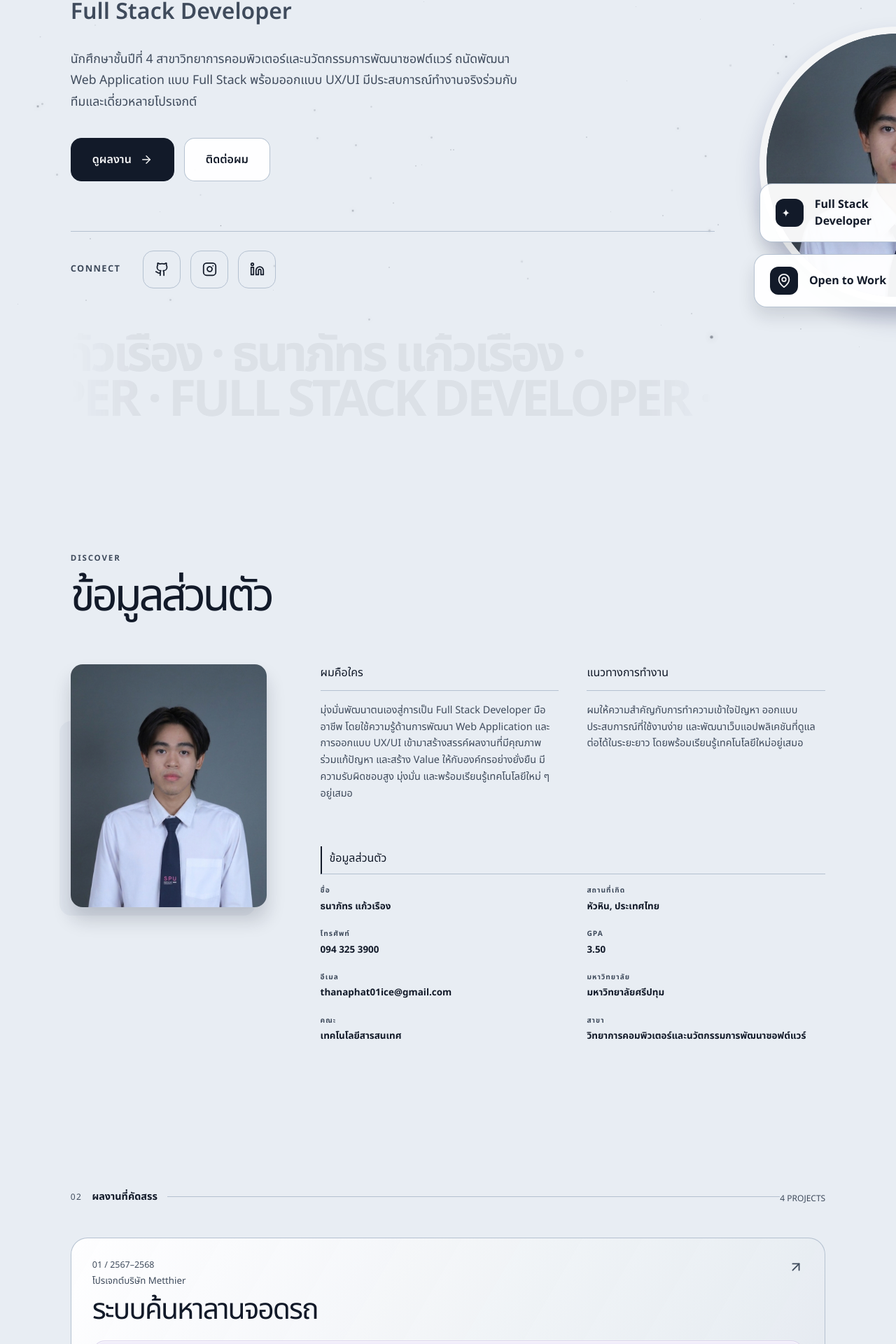
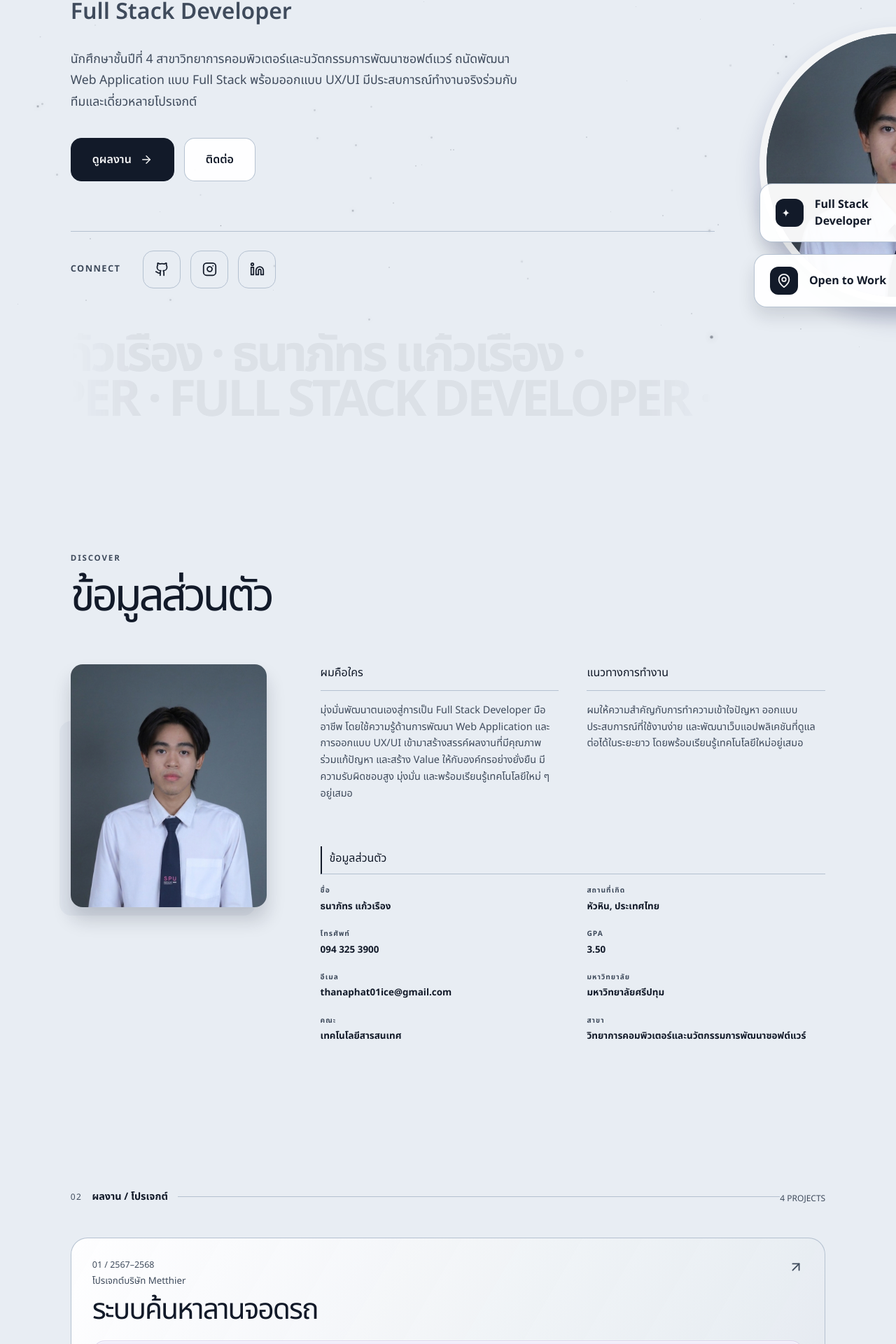
Before and after one commit to Iizensx/Portfolio, a React (Vite) app: page / in a window 1280 px wide. Shown: the part 297-2217 px from the top of the page at 70% size. Built offline with nearby package versions, Linux system fonts and the light colour scheme.

Commit message:
แก้อักษร

```diff
--- a/src/components/Hero.jsx
+++ b/src/components/Hero.jsx
@@ -11,7 +11,7 @@ export default function Hero() {
         <p className="hero-bio">{profile.heroBio}</p>
         <div className="hero-actions">
           <a href="#projects" className="button-primary">ดูผลงาน <ArrowRight size={18} /></a>
-          <a href="#contact" className="button-secondary">ติดต่อผม</a>
+          <a href="#contact" className="button-secondary">ติดต่อ</a>
         </div>
         <div className="connect-row">
           <span>CONNECT</span>
--- a/src/components/Projects.jsx
+++ b/src/components/Projects.jsx
@@ -9,7 +9,7 @@ export default function Projects() {
 
   return (
     <section id="projects" className="content-section scroll-mt-20">
-      <div className="project-heading"><SectionLabel n="02">ผลงานที่คัดสรร</SectionLabel><p>{projects.length} PROJECTS</p></div>
+      <div className="project-heading"><SectionLabel n="02">ผลงาน / โปรเจกต์</SectionLabel><p>{projects.length} PROJECTS</p></div>
       <div className="projects-grid">
         {projects.map((p, index) => (
           <article key={p.title} className={`project-tile tile-${index}`}>
```
